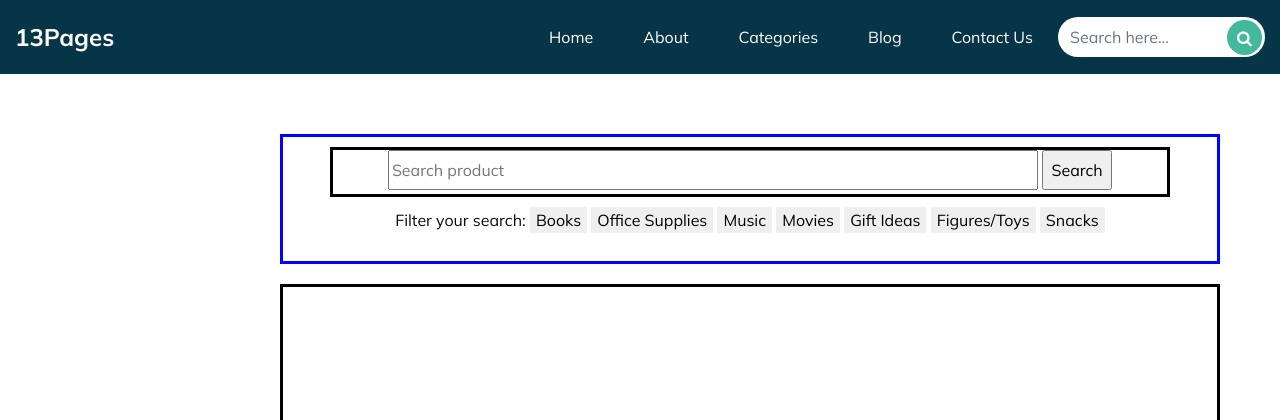
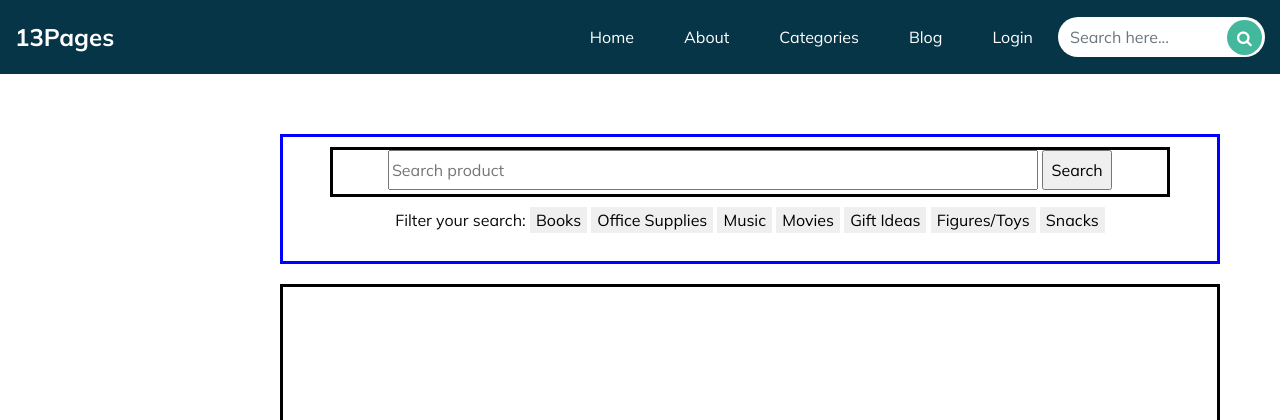
Before and after one commit to samshiau/13Pages, a Django app: page / in a window 1280 px wide; the page is wider, and only the part inside the window is pictured. Shown: the top 420 px of that part. Run offline with Django 4.2, Linux system fonts and the light colour scheme; some libraries are stand-ins or nearby versions.

Commit message:
Updated navigation with register and fixed a bug in links

```diff
--- a/mysite/templates/index.html
+++ b/mysite/templates/index.html
@@ -43,7 +43,7 @@
       <header class="header_section">
         <div class="container-fluid">
           <nav class="navbar navbar-expand-lg custom_nav-container">
-            <a class="navbar-brand" href="index.html">
+            <a class="navbar-brand" href="{% url 'index' %}">
               <span> 13Pages </span>
             </a>
 
@@ -76,7 +76,7 @@
                   <a class="nav-link" href="blog.html"> Blog </a>
                 </li>
                 <li class="nav-item">
-                  <a class="nav-link" href="contact.html">Contact Us</a>
+                  <a class="nav-link" href="{% url 'register' %}">Login</a>
                 </li>
               </ul>
               <from class="search_form">
```
